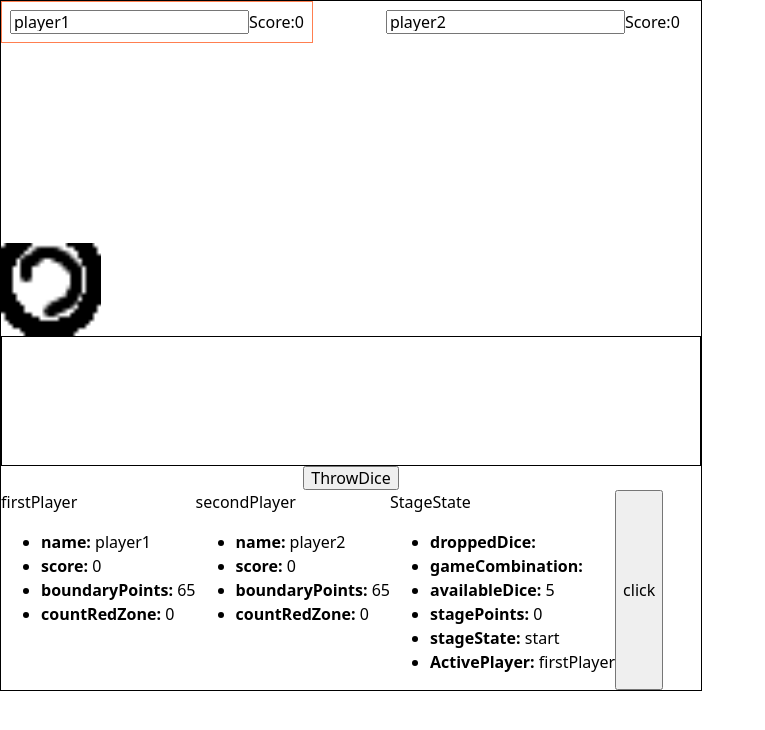
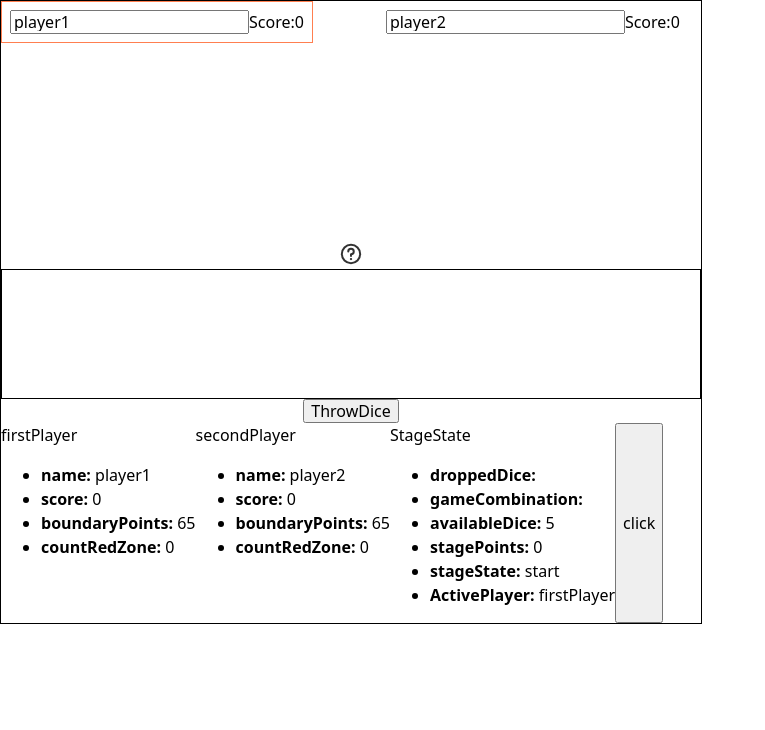
Before and after one commit to Neehor/Thousand, a React (Vite) app: page / in a window 1280 px wide. Shown: the top 730 px of the page, without its empty margins (0-765 px from the left). Built offline with nearby package versions, Linux system fonts and the light colour scheme.

Commit message:
fix: switch png to svg at rules and countRedZone

```diff
--- a/src/components/ThousandGame/components/RedZoneBar/RedZoneBar.tsx
+++ b/src/components/ThousandGame/components/RedZoneBar/RedZoneBar.tsx
@@ -1,4 +1,5 @@
 import {usePlayersDataStateContext} from "../InitialGameStore/components/PlayersDataStore";
+import {IconRedZone} from "./components/IconRedZone";
 
 export function RedZoneBar() {
     const contextPlayerData = usePlayersDataStateContext();
@@ -13,9 +14,29 @@ export function RedZoneBar() {
                 //     <img src="/pngwing.com.png" style={{opacity: 0.5}} width={40} height={40}/>
                 // </div>
                 <div style={{display: "flex", justifyContent: "center"}}>
-                    <img src="/pngwing.com.png" style={{opacity: countRedZone > 1 ? 0 : 1}} width={40} height={40}/>
-                    <img src="/pngwing.com.png" style={{opacity: countRedZone > 2 ? 0 : 1}} width={40} height={40}/>
-                    <img src="/pngwing.com.png"  width={40} height={40}/>
+                    {/*<img src="/pngwing.com.png" style={{opacity: countRedZone > 1 ? 0 : 1}} width={40} height={40}/>*/}
+                    {/*<img src="/pngwing.com.png" style={{opacity: countRedZone > 2 ? 0 : 1}} width={40} height={40}/>*/}
+                    {/*<img src="/pngwing.com.png"  width={40} height={40}/>*/}
+                    {/*<svg width="30" height="30" viewBox="0 0 30 30" fill="none" xmlns="http://www.w3.org/2000/svg"*/}
+                    {/*     opacity={countRedZone > 1 ? "0" : "1"}>*/}
+                    {/*    <path*/}
+                    {/*        d="M17.5 10C16.8125 10 16.25 9.4375 16.25 8.75C16.25 8.0625 16.8125 7.5 17.5 7.5C18.1875 7.5 18.75 8.0625 18.75 8.75C18.75 9.4375 18.1875 10 17.5 10ZM15 15V23.75H6.25V15H15ZM15.975 12.5H5.275C4.4375 12.5 3.75 13.1875 3.75 14.025V24.725C3.75 25.5625 4.4375 26.25 5.275 26.25H15.975C16.8125 26.25 17.5 25.5625 17.5 24.725V14.025C17.5 13.1875 16.8125 12.5 15.975 12.5ZM24.725 3.75H14.025C13.1875 3.75 12.5 4.4375 12.5 5.275V10H15V6.25H23.75V15H20V17.5H24.725C25.5625 17.5 26.25 16.8125 26.25 15.975V5.275C26.25 4.4375 25.5625 3.75 24.725 3.75ZM21.25 10C20.5625 10 20 9.4375 20 8.75C20 8.0625 20.5625 7.5 21.25 7.5C21.9375 7.5 22.5 8.0625 22.5 8.75C22.5 9.4375 21.9375 10 21.25 10ZM21.25 13.75C20.5625 13.75 20 13.1875 20 12.5C20 11.8125 20.5625 11.25 21.25 11.25C21.9375 11.25 22.5 11.8125 22.5 12.5C22.5 13.1875 21.9375 13.75 21.25 13.75ZM8.75 18.75C8.0625 18.75 7.5 18.1875 7.5 17.5C7.5 16.8125 8.0625 16.25 8.75 16.25C9.4375 16.25 10 16.8125 10 17.5C10 18.1875 9.4375 18.75 8.75 18.75ZM12.5 22.5C11.8125 22.5 11.25 21.9375 11.25 21.25C11.25 20.5625 11.8125 20 12.5 20C13.1875 20 13.75 20.5625 13.75 21.25C13.75 21.9375 13.1875 22.5 12.5 22.5Z"*/}
+                    {/*        fill="black"/>*/}
+                    {/*</svg>*/}
+                    {/*<svg width="30" height="30" viewBox="0 0 30 30" fill="none" xmlns="http://www.w3.org/2000/svg"*/}
+                    {/*     opacity={countRedZone > 2 ? "0" : "1"}>*/}
+                    {/*    <path*/}
+                    {/*        d="M17.5 10C16.8125 10 16.25 9.4375 16.25 8.75C16.25 8.0625 16.8125 7.5 17.5 7.5C18.1875 7.5 18.75 8.0625 18.75 8.75C18.75 9.4375 18.1875 10 17.5 10ZM15 15V23.75H6.25V15H15ZM15.975 12.5H5.275C4.4375 12.5 3.75 13.1875 3.75 14.025V24.725C3.75 25.5625 4.4375 26.25 5.275 26.25H15.975C16.8125 26.25 17.5 25.5625 17.5 24.725V14.025C17.5 13.1875 16.8125 12.5 15.975 12.5ZM24.725 3.75H14.025C13.1875 3.75 12.5 4.4375 12.5 5.275V10H15V6.25H23.75V15H20V17.5H24.725C25.5625 17.5 26.25 16.8125 26.25 15.975V5.275C26.25 4.4375 25.5625 3.75 24.725 3.75ZM21.25 10C20.5625 10 20 9.4375 20 8.75C20 8.0625 20.5625 7.5 21.25 7.5C21.9375 7.5 22.5 8.0625 22.5 8.75C22.5 9.4375 21.9375 10 21.25 10ZM21.25 13.75C20.5625 13.75 20 13.1875 20 12.5C20 11.8125 20.5625 11.25 21.25 11.25C21.9375 11.25 22.5 11.8125 22.5 12.5C22.5 13.1875 21.9375 13.75 21.25 13.75ZM8.75 18.75C8.0625 18.75 7.5 18.1875 7.5 17.5C7.5 16.8125 8.0625 16.25 8.75 16.25C9.4375 16.25 10 16.8125 10 17.5C10 18.1875 9.4375 18.75 8.75 18.75ZM12.5 22.5C11.8125 22.5 11.25 21.9375 11.25 21.25C11.25 20.5625 11.8125 20 12.5 20C13.1875 20 13.75 20.5625 13.75 21.25C13.75 21.9375 13.1875 22.5 12.5 22.5Z"*/}
+                    {/*        fill="black"/>*/}
+                    {/*</svg>*/}
+                    {/*<svg width="30" height="30" viewBox="0 0 30 30" fill="none" xmlns="http://www.w3.org/2000/svg">*/}
+                    {/*    <path*/}
+                    {/*        d="M17.5 10C16.8125 10 16.25 9.4375 16.25 8.75C16.25 8.0625 16.8125 7.5 17.5 7.5C18.1875 7.5 18.75 8.0625 18.75 8.75C18.75 9.4375 18.1875 10 17.5 10ZM15 15V23.75H6.25V15H15ZM15.975 12.5H5.275C4.4375 12.5 3.75 13.1875 3.75 14.025V24.725C3.75 25.5625 4.4375 26.25 5.275 26.25H15.975C16.8125 26.25 17.5 25.5625 17.5 24.725V14.025C17.5 13.1875 16.8125 12.5 15.975 12.5ZM24.725 3.75H14.025C13.1875 3.75 12.5 4.4375 12.5 5.275V10H15V6.25H23.75V15H20V17.5H24.725C25.5625 17.5 26.25 16.8125 26.25 15.975V5.275C26.25 4.4375 25.5625 3.75 24.725 3.75ZM21.25 10C20.5625 10 20 9.4375 20 8.75C20 8.0625 20.5625 7.5 21.25 7.5C21.9375 7.5 22.5 8.0625 22.5 8.75C22.5 9.4375 21.9375 10 21.25 10ZM21.25 13.75C20.5625 13.75 20 13.1875 20 12.5C20 11.8125 20.5625 11.25 21.25 11.25C21.9375 11.25 22.5 11.8125 22.5 12.5C22.5 13.1875 21.9375 13.75 21.25 13.75ZM8.75 18.75C8.0625 18.75 7.5 18.1875 7.5 17.5C7.5 16.8125 8.0625 16.25 8.75 16.25C9.4375 16.25 10 16.8125 10 17.5C10 18.1875 9.4375 18.75 8.75 18.75ZM12.5 22.5C11.8125 22.5 11.25 21.9375 11.25 21.25C11.25 20.5625 11.8125 20 12.5 20C13.1875 20 13.75 20.5625 13.75 21.25C13.75 21.9375 13.1875 22.5 12.5 22.5Z"*/}
+                    {/*        fill="black"/>*/}
+                    {/*</svg>*/}
+                    <IconRedZone />
+                    <IconRedZone opacity={countRedZone > 2 ? "0" : "1"}/>
+                    <IconRedZone opacity={countRedZone > 1 ? "0" : "1"}/>
                 </div>
             )}
         </>
--- /dev/null
+++ b/src/components/ThousandGame/components/RedZoneBar/components/IconRedZone/IconRedZone.tsx
@@ -0,0 +1,7 @@
+export function IconRedZone(props) {
+    return(
+        <svg width="30" height="30" viewBox="0 0 30 30" fill="none" xmlns="http://www.w3.org/2000/svg" {...props}>
+            <path d="M17.5 10C16.8125 10 16.25 9.4375 16.25 8.75C16.25 8.0625 16.8125 7.5 17.5 7.5C18.1875 7.5 18.75 8.0625 18.75 8.75C18.75 9.4375 18.1875 10 17.5 10ZM15 15V23.75H6.25V15H15ZM15.975 12.5H5.275C4.4375 12.5 3.75 13.1875 3.75 14.025V24.725C3.75 25.5625 4.4375 26.25 5.275 26.25H15.975C16.8125 26.25 17.5 25.5625 17.5 24.725V14.025C17.5 13.1875 16.8125 12.5 15.975 12.5ZM24.725 3.75H14.025C13.1875 3.75 12.5 4.4375 12.5 5.275V10H15V6.25H23.75V15H20V17.5H24.725C25.5625 17.5 26.25 16.8125 26.25 15.975V5.275C26.25 4.4375 25.5625 3.75 24.725 3.75ZM21.25 10C20.5625 10 20 9.4375 20 8.75C20 8.0625 20.5625 7.5 21.25 7.5C21.9375 7.5 22.5 8.0625 22.5 8.75C22.5 9.4375 21.9375 10 21.25 10ZM21.25 13.75C20.5625 13.75 20 13.1875 20 12.5C20 11.8125 20.5625 11.25 21.25 11.25C21.9375 11.25 22.5 11.8125 22.5 12.5C22.5 13.1875 21.9375 13.75 21.25 13.75ZM8.75 18.75C8.0625 18.75 7.5 18.1875 7.5 17.5C7.5 16.8125 8.0625 16.25 8.75 16.25C9.4375 16.25 10 16.8125 10 17.5C10 18.1875 9.4375 18.75 8.75 18.75ZM12.5 22.5C11.8125 22.5 11.25 21.9375 11.25 21.25C11.25 20.5625 11.8125 20 12.5 20C13.1875 20 13.75 20.5625 13.75 21.25C13.75 21.9375 13.1875 22.5 12.5 22.5Z" fill="black"/>
+        </svg>
+    )
+}
--- /dev/null
+++ b/src/components/ThousandGame/components/RedZoneBar/components/IconRedZone/index.ts
@@ -0,0 +1 @@
+export {IconRedZone} from "./IconRedZone";
--- a/src/components/ThousandGame/components/RulesModal/RulesModal.tsx
+++ b/src/components/ThousandGame/components/RulesModal/RulesModal.tsx
@@ -11,7 +11,18 @@ export function RulesModal() {
     return (
         <>
             <button onClick={() => setModal(true)} className={styles.imageButton}>
-                <img src="/changeMeBagYou.png" className={styles.imageButtonImg} />
+                <svg width="22" height="22" viewBox="0 0 22 22" fill="none" xmlns="http://www.w3.org/2000/svg">
+                    <g clip-path="url(#clip0_353_66)">
+                        <path d="M11.0007 20.1663C13.5319 20.1663 15.8236 19.1403 17.4824 17.4815C19.1413 15.8226 20.1673 13.531 20.1673 10.9997C20.1673 8.46839 19.1413 6.17672 17.4824 4.51786C15.8236 2.85902 13.5319 1.83301 11.0007 1.83301C8.46937 1.83301 6.1777 2.85902 4.51884 4.51786C2.86 6.17672 1.83398 8.46839 1.83398 10.9997C1.83398 13.531 2.86 15.8226 4.51884 17.4815C6.1777 19.1403 8.46937 20.1663 11.0007 20.1663Z" fill="white" stroke-width="2" stroke-linejoin="round" stroke="#333333"/>
+                        <path d="M11 13.1195V11.2861C12.5188 11.2861 13.75 10.0549 13.75 8.53613C13.75 7.01735 12.5188 5.78613 11 5.78613C9.48122 5.78613 8.25 7.01735 8.25 8.53613" stroke-width="2" stroke-linecap="round" stroke-linejoin="round" stroke="#333333"/>
+                        <path d="M10.9993 17.2448C11.6322 17.2448 12.1452 16.7318 12.1452 16.099C12.1452 15.4661 11.6322 14.9531 10.9993 14.9531C10.3665 14.9531 9.85352 15.4661 9.85352 16.099C9.85352 16.7318 10.3665 17.2448 10.9993 17.2448Z" fill-rule="evenodd" clip-rule="evenodd" fill="#333333"/>
+                    </g>
+                    <defs>
+                        <clipPath id="clip0_353_66">
+                            <rect width="22" height="22" fill="white"/>
+                        </clipPath>
+                    </defs>
+                </svg>
             </button>
             <Modal
                 isOpen={modal}
```
